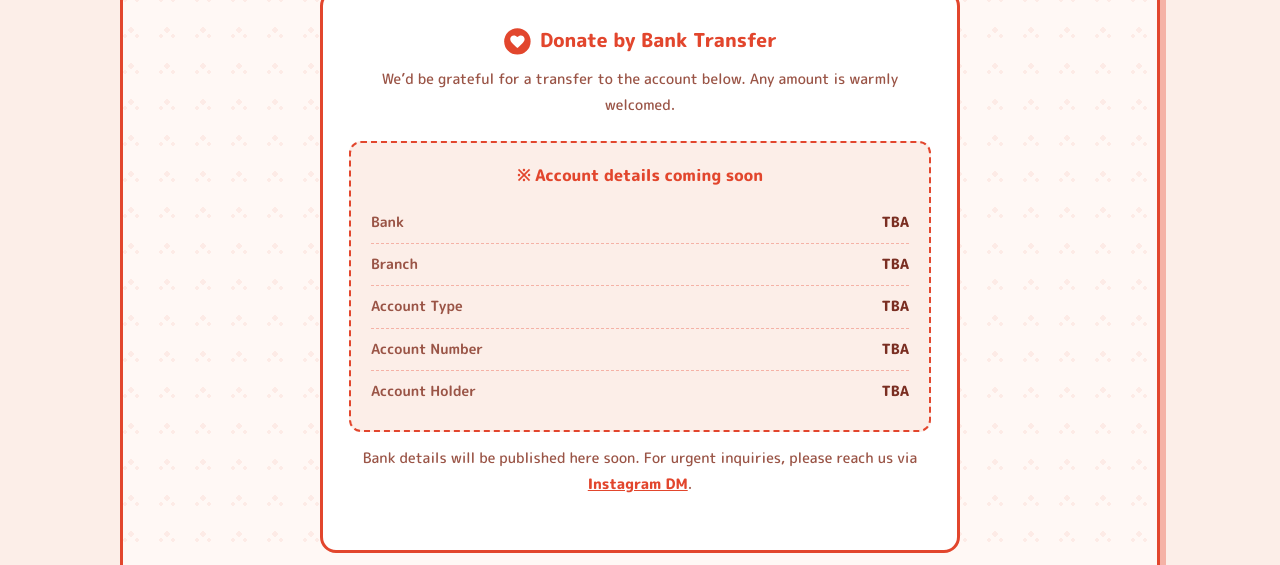
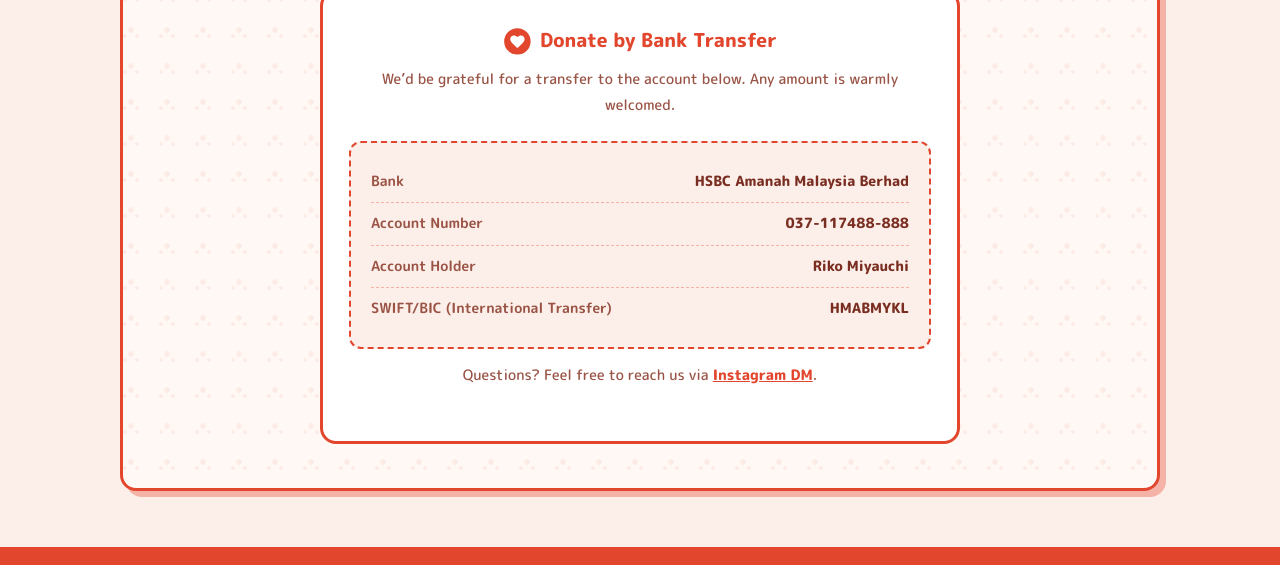
Before and after one commit to emerald-reef-okinawa/reneko-cats, a plain HTML site: page index.html in a window 1280 px wide. Shown: the part 5717-6282 px from the top of the page. Drawn offline with Linux system fonts and the light colour scheme; a web font is replaced by a local one.

Commit message:
Update PetFinder link and fill in bank transfer details (HSBC Amanah, SWIFT)
Co-Authored-By: Claude Sonnet 5.5 <noreply@anthropic.com>

```diff
--- a/index.html
+++ b/index.html
@@ -81,7 +81,7 @@
       </div>
     </div>
     <div class="quick-links">
-      <a class="quick-card qc-find" href="https://PetFinder.my/members/Sara877" target="_blank" rel="noopener">
+      <a class="quick-card qc-find" href="https://secure.petfinder.my/mobile/?action=list&amp;sortadopt=9&amp;sortuser=Sara877" target="_blank" rel="noopener">
         <img src="images/card-find-base.webp" alt="" width="812" height="792">
         <span class="qc-title" id="qc-find-title">家族になる<br>猫を探す</span>
         <span class="qc-btn" id="qc-find-btn">PetFinderで見る <span class="qc-arrow">→</span></span>
@@ -212,16 +212,14 @@
         <h3><span class="h-icon"><svg class="icon" viewBox="0 0 24 24"><use href="#icon-coin"></use></svg></span><span id="donate-card-h3">銀行振込でのご寄付</span></h3>
         <p id="donate-card-p">下記口座宛にお振込みいただけますと幸いです。金額は問いません、温かいご支援をお待ちしております。</p>
         <div class="bank-box">
-          <div class="prep" id="bank-prep">※ 振込先情報は準備中です</div>
           <dl>
-            <div class="bank-row"><dt id="bank-label-name">銀行名</dt><dd id="bank-value-name">ご準備中</dd></div>
-            <div class="bank-row"><dt id="bank-label-branch">支店名</dt><dd id="bank-value-branch">ご準備中</dd></div>
-            <div class="bank-row"><dt id="bank-label-type">口座種別</dt><dd id="bank-value-type">ご準備中</dd></div>
-            <div class="bank-row"><dt id="bank-label-number">口座番号</dt><dd id="bank-value-number">ご準備中</dd></div>
-            <div class="bank-row"><dt id="bank-label-holder">口座名義人</dt><dd id="bank-value-holder">ご準備中</dd></div>
+            <div class="bank-row"><dt id="bank-label-name">銀行名</dt><dd id="bank-value-name">HSBC Amanah Malaysia Berhad</dd></div>
+            <div class="bank-row"><dt id="bank-label-number">口座番号</dt><dd id="bank-value-number">037-117488-888</dd></div>
+            <div class="bank-row"><dt id="bank-label-holder">口座名義人</dt><dd id="bank-value-holder">Riko Miyauchi</dd></div>
+            <div class="bank-row"><dt id="bank-label-swift">SWIFT/BIC（海外送金）</dt><dd id="bank-value-swift">HMABMYKL</dd></div>
           </dl>
         </div>
-        <p class="donate-alt" id="donate-alt">振込先情報は近日公開予定です。お急ぎの方は <a href="https://www.instagram.com/reneko_malaysia/" target="_blank" rel="noopener">InstagramのDM</a> よりお問い合わせください。</p>
+        <p class="donate-alt" id="donate-alt">ご不明な点は <a href="https://www.instagram.com/reneko_malaysia/" target="_blank" rel="noopener">InstagramのDM</a> よりお気軽にお問い合わせください。</p>
       </div>
     </div>
   </div>
@@ -293,19 +291,16 @@ const I18N = {
   'qc-support-btn':   { ja:'寄付の口座へ <span class="qc-arrow">→</span>', en:'Donate <span class="qc-arrow">→</span>' },
   'donate-card-h3':   { ja:'銀行振込でのご寄付', en:'Donate by Bank Transfer' },
   'donate-card-p':    { ja:'下記口座宛にお振込みいただけますと幸いです。金額は問いません、温かいご支援をお待ちしております。', en:'We&rsquo;d be grateful for a transfer to the account below. Any amount is warmly welcomed.' },
-  'bank-prep':        { ja:'※ 振込先情報は準備中です', en:'※ Account details coming soon' },
   'bank-label-name':  { ja:'銀行名', en:'Bank' },
-  'bank-label-branch':{ ja:'支店名', en:'Branch' },
-  'bank-label-type':  { ja:'口座種別', en:'Account Type' },
   'bank-label-number':{ ja:'口座番号', en:'Account Number' },
   'bank-label-holder':{ ja:'口座名義人', en:'Account Holder' },
-  'bank-value-name':  { ja:'ご準備中', en:'TBA' },
-  'bank-value-branch':{ ja:'ご準備中', en:'TBA' },
-  'bank-value-type':  { ja:'ご準備中', en:'TBA' },
-  'bank-value-number':{ ja:'ご準備中', en:'TBA' },
-  'bank-value-holder':{ ja:'ご準備中', en:'TBA' },
-  'donate-alt':       { ja:'振込先情報は近日公開予定です。お急ぎの方は <a href="https://www.instagram.com/reneko_malaysia/" target="_blank" rel="noopener">InstagramのDM</a> よりお問い合わせください。',
-                          en:'Bank details will be published here soon. For urgent inquiries, please reach us via <a href="https://www.instagram.com/reneko_malaysia/" target="_blank" rel="noopener">Instagram DM</a>.' },
+  'bank-value-name':  { ja:'HSBC Amanah Malaysia Berhad', en:'HSBC Amanah Malaysia Berhad' },
+  'bank-value-number':{ ja:'037-117488-888', en:'037-117488-888' },
+  'bank-value-holder':{ ja:'Riko Miyauchi', en:'Riko Miyauchi' },
+  'bank-label-swift': { ja:'SWIFT/BIC（海外送金）', en:'SWIFT/BIC (International Transfer)' },
+  'bank-value-swift': { ja:'HMABMYKL', en:'HMABMYKL' },
+  'donate-alt':       { ja:'ご不明な点は <a href="https://www.instagram.com/reneko_malaysia/" target="_blank" rel="noopener">InstagramのDM</a> よりお気軽にお問い合わせください。',
+                          en:'Questions? Feel free to reach us via <a href="https://www.instagram.com/reneko_malaysia/" target="_blank" rel="noopener">Instagram DM</a>.' },
 
   'foster-h2':        { ja:'里親になりたい方へ', en:'Become a Foster / Adopter' },
   'foster-p':         { ja:'下記の流れでお申し込みいただけます。<br>まずはお気軽にご応募ください。', en:'Here&rsquo;s how the process works.<br>We&rsquo;d love to hear from you.' },
```
